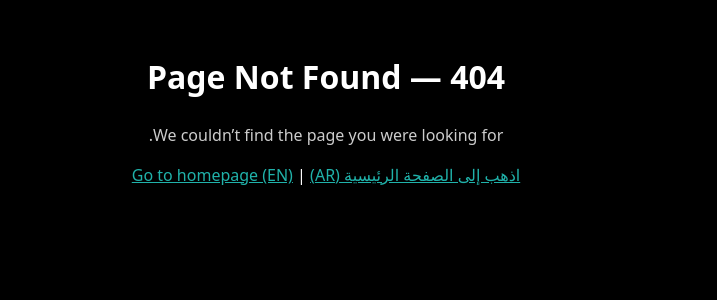
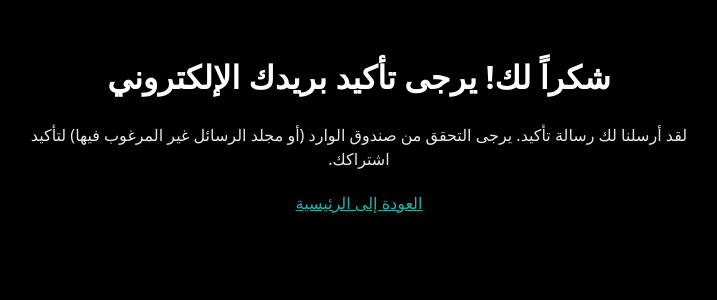
Before and after one commit to lythwear/lythwear.com, a Next.js app: page /1/thanks in a window 1280 px wide. Before the commit this address had no page. Shown: the top 300 px of the page, without its empty margins (476-1193 px from the left). Built offline with nearby package versions, Linux system fonts and the light colour scheme.

Commit message:
feat(thanks): add localized thank-you confirmation pages + redirect

```diff
--- /dev/null
+++ b/app/[locale]/thanks/page.tsx
@@ -0,0 +1,31 @@
+import Link from 'next/link';
+
+type Params = { params?: Promise<{ locale: string }> };
+
+const t = {
+  en: {
+    title: 'Thank you! Please confirm your email',
+    body: 'We just sent a confirmation email. Please check your inbox (and spam folder) to confirm your subscription.',
+    back: 'Back to Home',
+  },
+  ar: {
+    title: 'شكراً لك! يرجى تأكيد بريدك الإلكتروني',
+    body: 'لقد أرسلنا لك رسالة تأكيد. يرجى التحقق من صندوق الوارد (أو مجلد الرسائل غير المرغوب فيها) لتأكيد اشتراكك.',
+    back: 'العودة إلى الرئيسية',
+  },
+} as const;
+
+export default async function ThanksPage({ params }: Params) {
+  const p = (await params) || { locale: 'ar' };
+  const locale = p?.locale === 'en' ? 'en' : 'ar';
+  const tr = t[locale as 'en' | 'ar'];
+  return (
+    <main dir={locale === 'ar' ? 'rtl' : 'ltr'} style={{ padding: '2rem', textAlign: 'center', maxWidth: 720, margin: '0 auto' }}>
+      <h1>{tr.title}</h1>
+      <p style={{ opacity: 0.9, marginTop: '0.5rem' }}>{tr.body}</p>
+      <p style={{ marginTop: '1.25rem' }}>
+        <Link href={`/${locale}`}>{tr.back}</Link>
+      </p>
+    </main>
+  );
+}
```
Also changed, not shown: app/thanks/page.tsx (added, +16 -0 lines).
